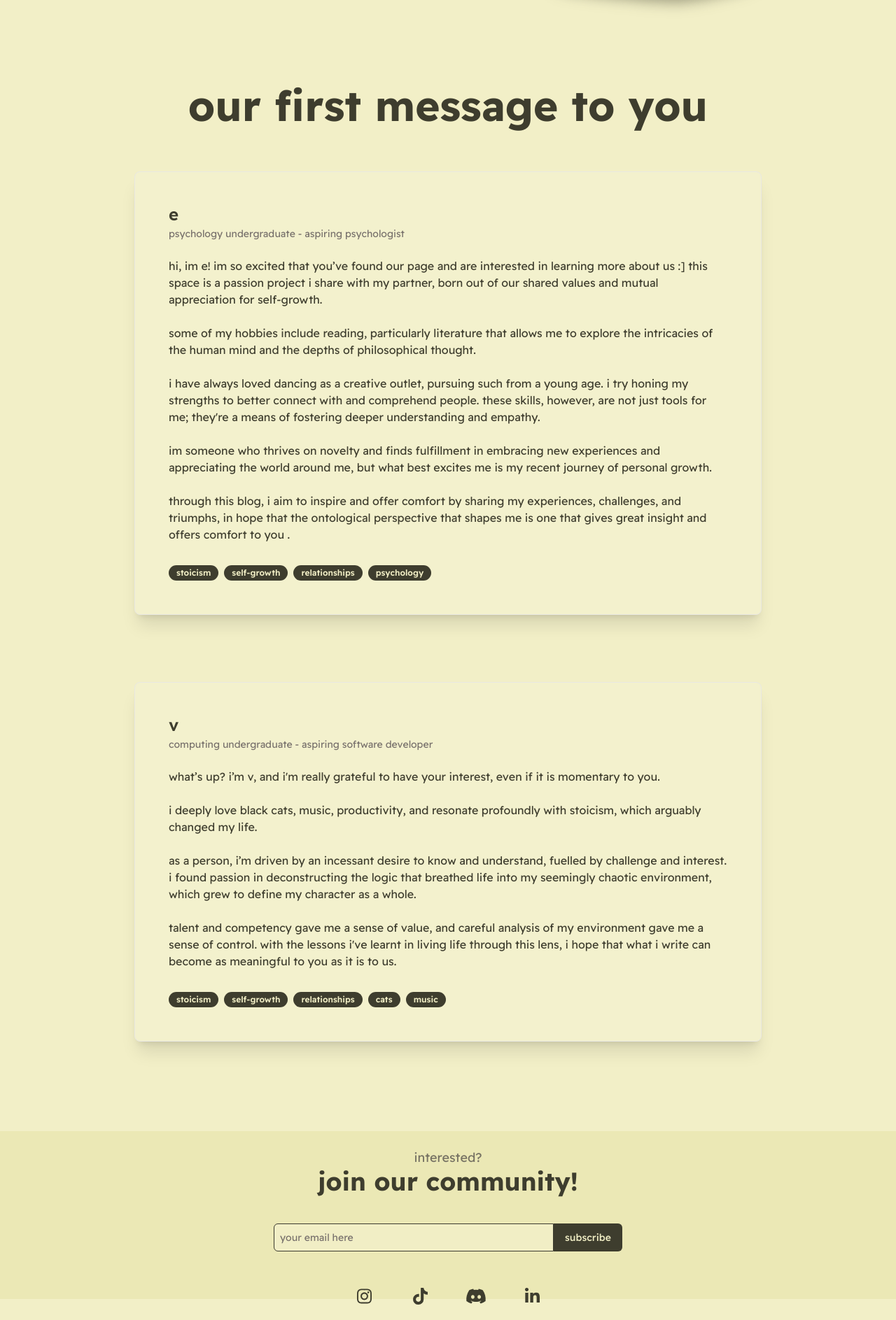
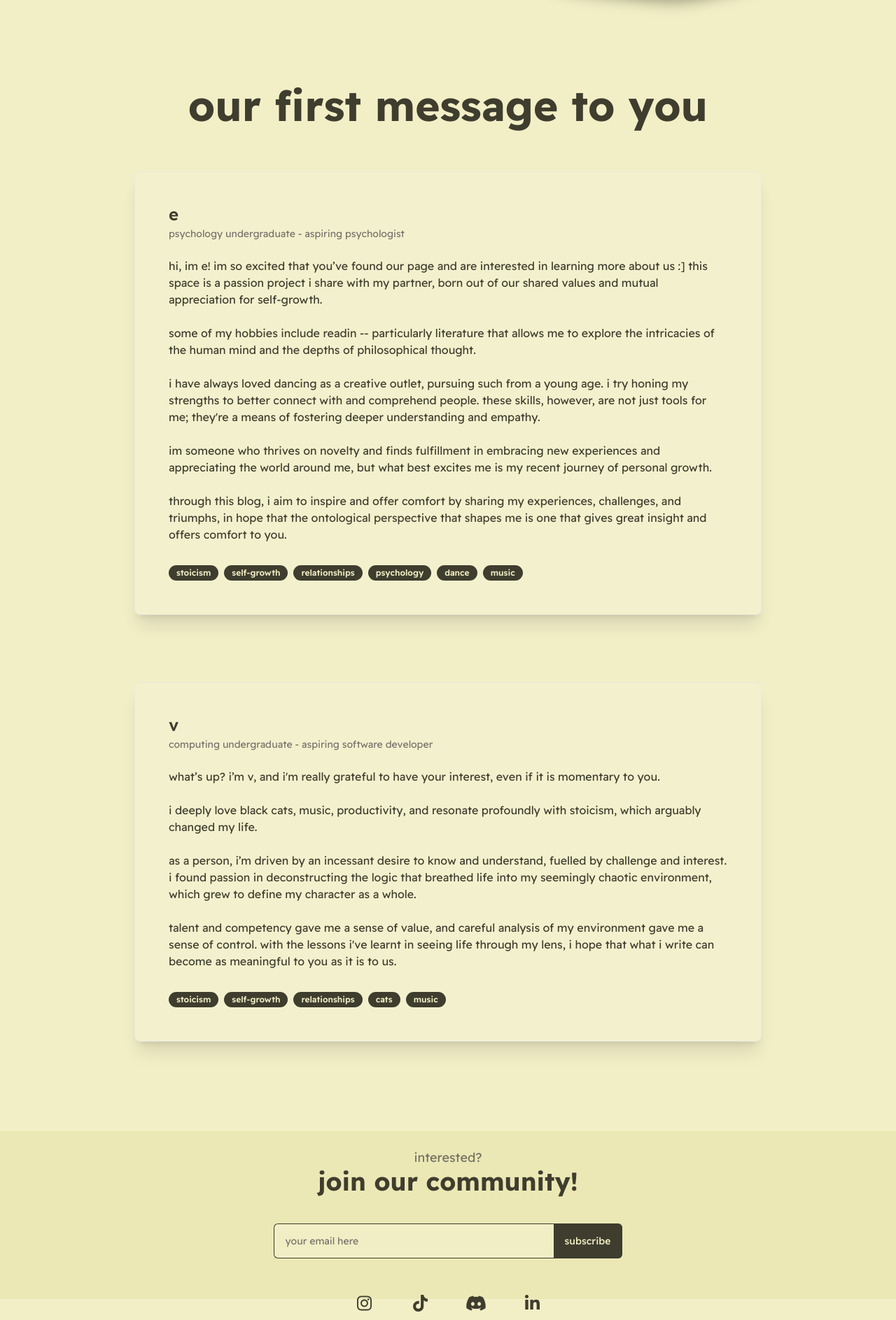
Before and after one commit to vkayy/evs-journal, a Next.js app: page / in a window 1280 px wide. Shown: the part 791-2678 px from the top of the page at 70% size. Built offline with nearby package versions, Linux system fonts and the light colour scheme.

Commit message:
style, feat: modify borders on form, add priority to hero image and links to mediaicon

```diff
--- a/app/globals.css
+++ b/app/globals.css
@@ -336,8 +336,8 @@ bg-stone-800: hsl(5 13% 16%) */
 }
 
 .mailing-form__input {
-  @apply rounded-r-none px-2 py-4;
+  @apply px-4 py-6 border-r-0 rounded-r-none;
 }
 .mailing-form__button {
-  @apply rounded-l-none p-4;
+  @apply px-4 py-6 border border-l-0 border-input rounded-l-none;
 }
--- a/components/About.tsx
+++ b/components/About.tsx
@@ -21,7 +21,7 @@ function About() {
                 and mutual appreciation for self-growth.
                 <br />
                 <br />
-                some of my hobbies include reading, particularly literature that
+                some of my hobbies include readin -- particularly literature that
                 allows me to explore the intricacies of the human mind and the
                 depths of philosophical thought.
                 <br />
@@ -42,10 +42,10 @@ function About() {
                 through this blog, i aim to inspire and offer comfort by sharing
                 my experiences, challenges, and triumphs, in hope that the
                 ontological perspective that shapes me is one that gives great
-                insight and offers comfort to you .
+                insight and offers comfort to you.
               </p>
             }
-            topics={["stoicism", "self-growth", "relationships", "psychology"]}
+            topics={["stoicism", "self-growth", "relationships", "psychology", "dance", "music"]}
           ></AboutCard>
           <AboutCard
             name="v"
@@ -69,7 +69,7 @@ function About() {
                 <br />
                 talent and competency gave me a sense of value, and careful
                 analysis of my environment gave me a sense of control. with the
-                lessons i've learnt in living life through this lens, i hope
+                lessons i've learnt in seeing life through my lens, i hope
                 that what i write can become as meaningful to you as it is to
                 us.
               </p>
--- a/components/Footer.tsx
+++ b/components/Footer.tsx
@@ -22,10 +22,10 @@ function Footer() {
         </h2>
         <MailingListForm></MailingListForm>
         <div className="footer-section__social-links">
-          <MediaIcon title="@ev_blog" icon={faInstagram}></MediaIcon>
-          <MediaIcon title="@ev_blog" icon={faTiktok}></MediaIcon>
-          <MediaIcon title="ev's blog community" icon={faDiscord}></MediaIcon>
-          <MediaIcon title="ev's linkedin" icon={faLinkedinIn}></MediaIcon>
+          <MediaIcon title="@ev_blog" icon={faInstagram} link=""></MediaIcon>
+          <MediaIcon title="@ev_blog" icon={faTiktok} link=""></MediaIcon>
+          <MediaIcon title="ev's blog community" icon={faDiscord} link="https://discord.gg/P6QT2QjVDP"></MediaIcon>
+          <MediaIcon title="ev's linkedin" icon={faLinkedinIn} link=""></MediaIcon>
         </div>
       </article>
       <article className="footer-section__navigation"></article>
--- a/components/MediaIcon.tsx
+++ b/components/MediaIcon.tsx
@@ -9,11 +9,11 @@ import { Avatar, AvatarFallback, AvatarImage } from "./ui/avatar";
 interface MediaIconProps {
   title: string;
   description?: string;
-  social?: string;
+  link: string;
   icon: IconProp;
 }
 
-function MediaIcon({ title, social, description, icon }: MediaIconProps) {
+function MediaIcon({ title, description, link, icon }: MediaIconProps) {
   return (
     <HoverCard>
       <HoverCardTrigger asChild>
@@ -23,7 +23,7 @@ function MediaIcon({ title, social, description, icon }: MediaIconProps) {
           className="footer-section__social"
           asChild
         >
-          <Link href="">
+          <Link href={link} target="_blank">
             <FontAwesomeIcon icon={icon}></FontAwesomeIcon>
           </Link>
         </Button>
```
Also changed, not shown: components/Hero.tsx (+1 -0 lines).
